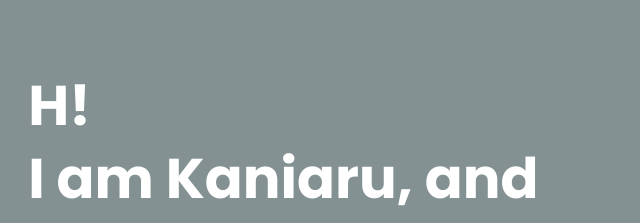
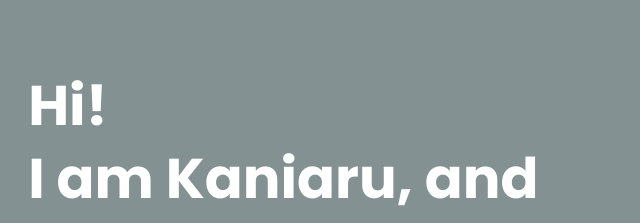
Before and after one commit to Mofkan/Mofkan.github.io, a plain HTML site: page index.html in a window 1280 px wide. Shown: the part 192-415 px from the top of the page, 87-727 px from the left. Drawn offline with nearby package versions, Linux system fonts and the light colour scheme.

Commit message:
Update index.html
Correct grammar

```diff
--- a/index.html
+++ b/index.html
@@ -45,7 +45,7 @@
     <!-- HOME SECTION DESIGN -->
     <section class="home" id="Home">
       <div class="home-content">
-        <h1>H!</h1>
+        <h1>Hi!</h1>
         <h1>I am Kaniaru, and</h1>
         <h3 id="multiple-text"><span></span></h3>
         <p></p>
```
